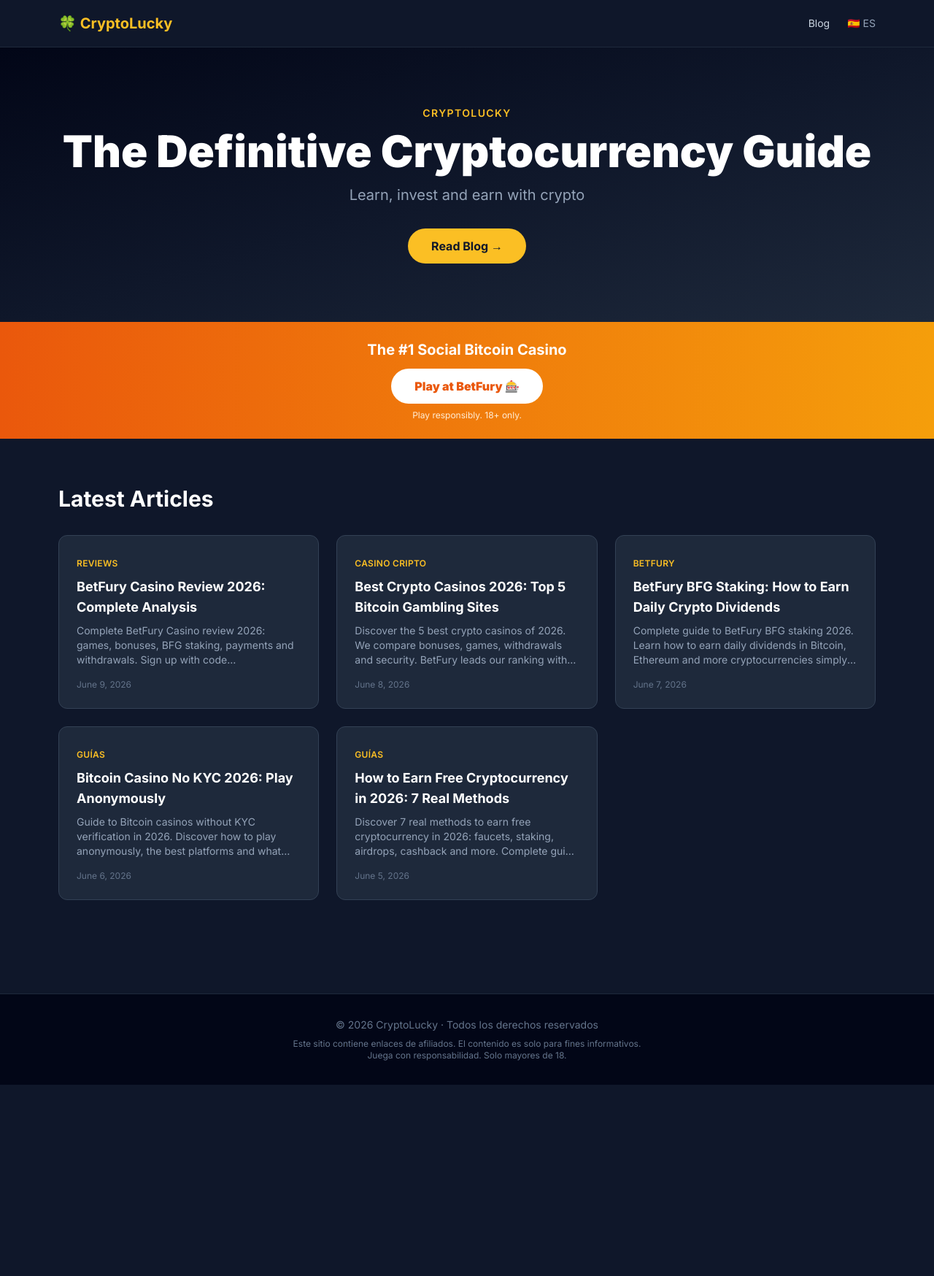
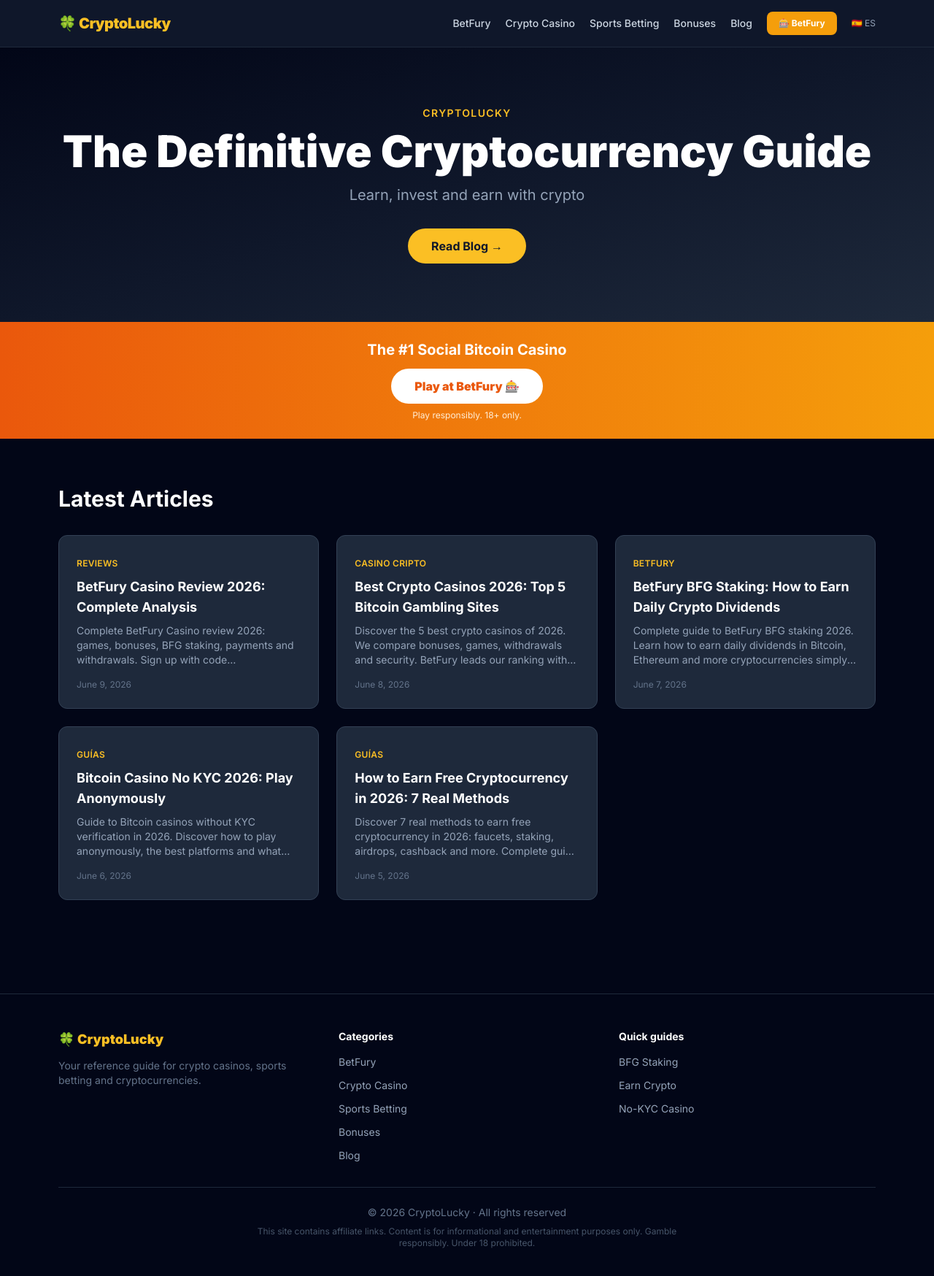
Before and after one commit to SirkoBot007/cryptolucky-blog, a Next.js app: page /en in a window 1280 px wide. Shown: the top 1748 px of the page at 73% size. Before the commit the page ends 1486 px from the top, so only its background shows below. Built offline with nearby package versions, Linux system fonts and the light colour scheme; no server answers.

Commit message:
Update layout for localization and footer content

```diff
--- a/app/[locale]/layout.tsx
+++ b/app/[locale]/layout.tsx
@@ -16,9 +16,9 @@
     template: '%s | CryptoLucky',
   },
   description:
-    'Guia de criptomonedas: Bitcoin, Ethereum, DeFi, NFTs y casino crypto. Aprende, invierte y gana.',
+    'Guía de casinos cripto, apuestas deportivas y criptomonedas. BetFury análisis, bonos, staking BFG y más.',
   metadataBase: new URL(
-    process.env.NEXT_PUBLIC_SITE_URL ?? 'https://cryptolucky.vercel.app'
+    process.env.NEXT_PUBLIC_SITE_URL ?? 'https://cryptolucky-blog.vercel.app'
   ),
 };
 
@@ -31,30 +31,97 @@
 }) {
   unstable_setRequestLocale(locale);
   const messages = await getMessages();
+  const isEs = locale === 'es';
+
+  const navLinks = [
+    { href: `/${locale}/betfury`, label: 'BetFury' },
+    { href: `/${locale}/casino-cripto`, label: isEs ? 'Casino Cripto' : 'Crypto Casino' },
+    { href: `/${locale}/apuestas-deportivas`, label: isEs ? 'Apuestas' : 'Sports Betting' },
+    { href: `/${locale}/bonos-casino`, label: isEs ? 'Bonos' : 'Bonuses' },
+    { href: `/${locale}/blog`, label: 'Blog' },
+  ];
+
   return (
     <html lang={locale}>
-      <body className={inter.className}>
+      <body className={`${inter.className} bg-slate-950 text-white min-h-screen`}>
         <NextIntlClientProvider messages={messages}>
-          <nav className="bg-slate-900 border-b border-slate-800 sticky top-0 z-50">
+          <header className="bg-slate-900 border-b border-slate-800 sticky top-0 z-50">
             <div className="max-w-6xl mx-auto px-4 h-16 flex items-center justify-between">
-              <a href={`/${locale}`} className="text-amber-400 font-bold text-xl">
+              <a href={`/${locale}`} className="text-amber-400 font-black text-xl tracking-tight">
                 🍀 CryptoLucky
               </a>
-              <div className="flex gap-6 text-sm">
+              <nav className="hidden md:flex items-center gap-5 text-sm">
+                {navLinks.map((link) => (
+                  <a key={link.href} href={link.href} className="text-slate-300 hover:text-amber-400 transition-colors font-medium">
+                    {link.label}
+                  </a>
+                ))}
+                <a href="https://betfury.io/?r=LUCKYSIRKO007" target="_blank" rel="noopener noreferrer sponsored"
+                  className="bg-amber-500 hover:bg-amber-400 text-white font-bold text-xs px-4 py-2 rounded-lg transition-colors">
+                  🎰 BetFury
+                </a>
+                <a href={locale === 'es' ? '/en' : '/es'} className="text-slate-400 hover:text-white text-xs">
+                  {locale === 'es' ? '🇬🇧 EN' : '🇪🇸 ES'}
+                </a>
+              </nav>
+              <div className="flex md:hidden items-center gap-3 text-sm">
                 <a href={`/${locale}/blog`} className="text-slate-300 hover:text-white">Blog</a>
-                <a href={locale === 'es' ? '/en' : '/es'} className="text-slate-400 hover:text-white">
-                  {locale === 'es' ? '🇬🇧 EN' : '🇪🇸 ES'}
+                <a href="https://betfury.io/?r=LUCKYSIRKO007" target="_blank" rel="noopener noreferrer sponsored"
+                  className="bg-amber-500 text-white font-bold text-xs px-3 py-2 rounded-lg">
+                  BetFury
+                </a>
+                <a href={locale === 'es' ? '/en' : '/es'} className="text-slate-400 text-xs">
+                  {locale === 'es' ? 'EN' : 'ES'}
                 </a>
               </div>
             </div>
-          </nav>
+          </header>
+
           {children}
-          <footer className="bg-slate-950 border-t border-slate-800 mt-16 py-8 text-center text-slate-500 text-sm">
-            <p>© {new Date().getFullYear()} CryptoLucky · Todos los derechos reservados</p>
-            <p className="mt-2 text-xs max-w-lg mx-auto">
-              Este sitio contiene enlaces de afiliados. El contenido es solo para fines informativos.
-              Juega con responsabilidad. Solo mayores de 18.
-            </p>
+
+          <footer className="bg-slate-950 border-t border-slate-800 mt-16 py-12">
+            <div className="max-w-6xl mx-auto px-4">
+              <div className="grid sm:grid-cols-3 gap-8 mb-8">
+                <div>
+                  <p className="text-amber-400 font-black text-lg mb-3">🍀 CryptoLucky</p>
+                  <p className="text-slate-500 text-sm">
+                    {isEs ? 'Tu guía de referencia en casinos cripto, apuestas deportivas y criptomonedas.' : 'Your reference guide for crypto casinos, sports betting and cryptocurrencies.'}
+                  </p>
+                </div>
+                <div>
+                  <p className="text-white font-bold text-sm mb-3">{isEs ? 'Categorías' : 'Categories'}</p>
+                  <ul className="space-y-2">
+                    {navLinks.map((link) => (
+                      <li key={link.href}>
+                        <a href={link.href} className="text-slate-400 hover:text-amber-400 text-sm transition-colors">{link.label}</a>
+                      </li>
+                    ))}
+                  </ul>
+                </div>
+                <div>
+                  <p className="text-white font-bold text-sm mb-3">{isEs ? 'Guías rápidas' : 'Quick guides'}</p>
+                  <ul className="space-y-2">
+                    {[
+                      { href: `/${locale}/staking-crypto`, label: isEs ? 'Staking BFG' : 'BFG Staking' },
+                      { href: `/${locale}/ganar-criptomonedas`, label: isEs ? 'Ganar Cripto' : 'Earn Crypto' },
+                      { href: `/${locale}/casino-sin-kyc`, label: isEs ? 'Casino Sin KYC' : 'No-KYC Casino' },
+                    ].map((link) => (
+                      <li key={link.href}>
+                        <a href={link.href} className="text-slate-400 hover:text-amber-400 text-sm transition-colors">{link.label}</a>
+                      </li>
+                    ))}
+                  </ul>
+                </div>
+              </div>
+              <div className="border-t border-slate-800 pt-6 text-center">
+                <p className="text-slate-500 text-sm">
+                  © {new Date().getFullYear()} CryptoLucky · {isEs ? 'Todos los derechos reservados' : 'All rights reserved'}
+                </p>
+                <p className="mt-2 text-xs text-slate-600 max-w-xl mx-auto">
+                  {isEs ? 'Este sitio contiene enlaces de afiliados. El contenido es solo para fines informativos y de entretenimiento. Juega con responsabilidad. Prohibido menores de 18 años.' : 'This site contains affiliate links. Content is for informational and entertainment purposes only. Gamble responsibly. Under 18 prohibited.'}
+                </p>
+              </div>
+            </div>
           </footer>
         </NextIntlClientProvider>
       </body>
```
